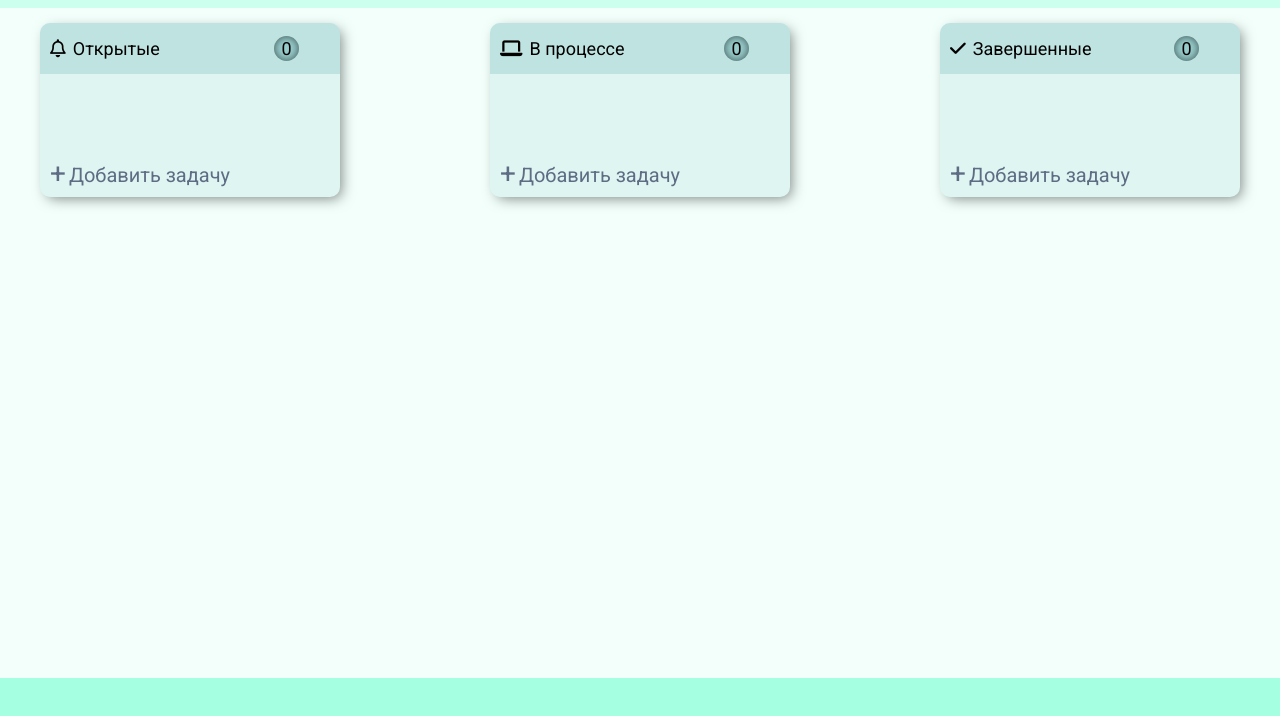
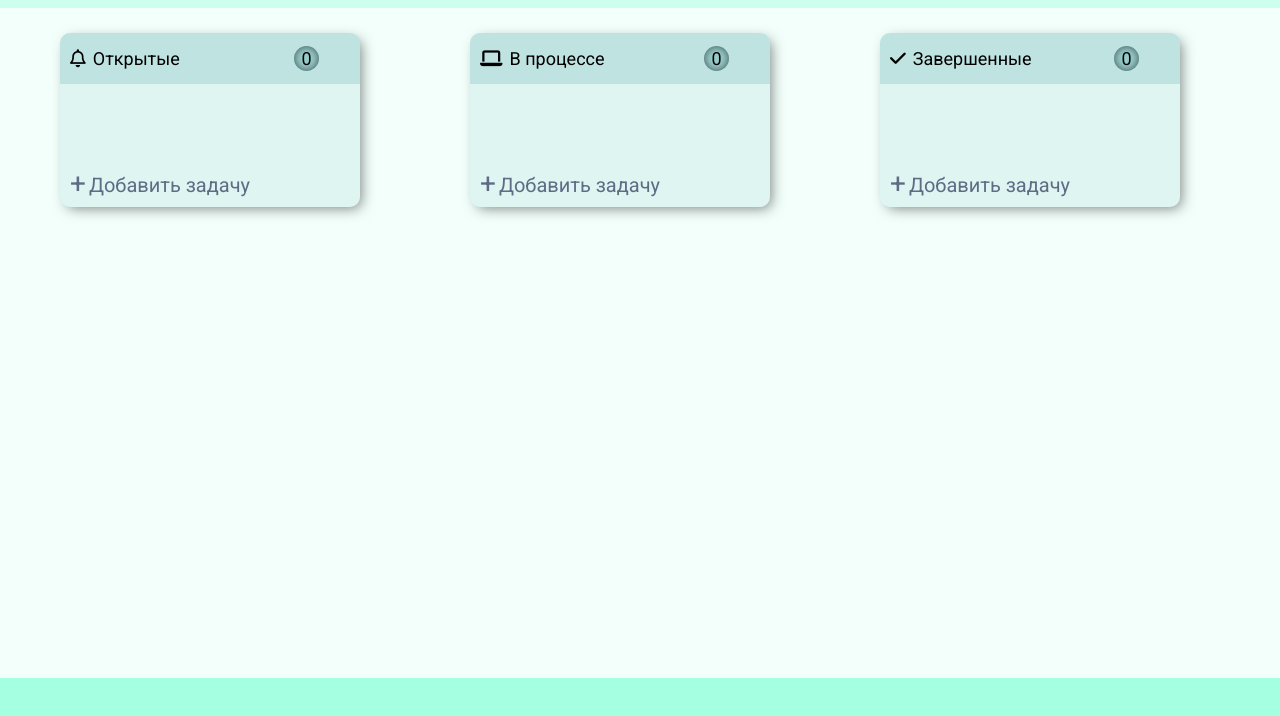
Before and after one commit to scunderr/kanban, a website built with webpack: page src/index.html in a window 1280 px wide. Shown: the part 62-778 px from the top of the page. Built offline with nearby package versions, Linux system fonts and the light colour scheme.

Commit message:
changу file path

```diff
--- a/src/index.html
+++ b/src/index.html
@@ -37,7 +37,11 @@
     </header>
     <main class="boards">
         <div class="container">
-            <div id="boardsField" class="boards__inner" data-boards-field></div>
+            <div class="board__inner">
+                <div id="boardsField" class="boards__field" data-boards-field>
+
+                </div>
+            </div>
         </div>
     </main>
     <footer class="footer">
--- a/src/index.js
+++ b/src/index.js
@@ -7,9 +7,9 @@ import { changesHeaderStyle } from './scripts/board_menu/changing_header_color_a
 import { addTask } from './scripts/board_tasks'
 import { changeTitle } from './scripts/change_board_title'
 import { removeBoard, removeInput } from './scripts/remove_new_board_without_title'
-import { boardBtn, addBoardBtn } from './scripts/header_addBoard-btn'
+import { boardBtn, addBoardBtn } from './scripts/add_board'
 import './assets/add-list.png'
-import './css/style.css'
+import './styles/style.css'
 
 const arrowBoardHeader = document.querySelector('[data-boards-field]');
 
--- a/src/scripts/header_addBoard-btn.js
+++ b/src/scripts/add_board.js
@@ -42,6 +42,5 @@ export const addBoardBtn = () => {
     boardsField.insertAdjacentHTML('afterbegin', template);
 
     const input = boardsField.querySelector('[data-header-input]')
-
     input.focus();
 };
--- a/src/css/board.css
+++ b/src/styles/board.css
@@ -4,7 +4,7 @@
     border-radius: 10px;
     box-shadow: 4px 4px 14px -3px rgba(0,0,0,0.5);
     margin-bottom: 25px;
-    margin-right: 150px;
+    margin-right: 110px;
 }
 
 .board-animation {
--- a/src/css/style.css
+++ b/src/styles/style.css
@@ -38,8 +38,12 @@ h1 {
     background: rgba(127, 255, 212, .1);
 }
 
-.boards__inner {
-    padding-top: 15px;
+.board__inner {
+    padding: 0 20px;
+}
+
+.boards__field {
+    padding-top: 25px;
     display: flex;
     /* justify-content: space-around; */
     align-items: baseline;
```
Also changed, not shown: src/styles/board_footer.css (renamed from src/css/board_footer.css), src/styles/board_header.css (renamed from src/css/board_header.css), src/styles/board_menu.css (renamed from src/css/board_menu.css), src/styles/board_task.css (renamed from src/css/board_task.css), src/styles/footer.css (renamed from src/css/footer.css), src/styles/header.css (renamed from src/css/header.css).
